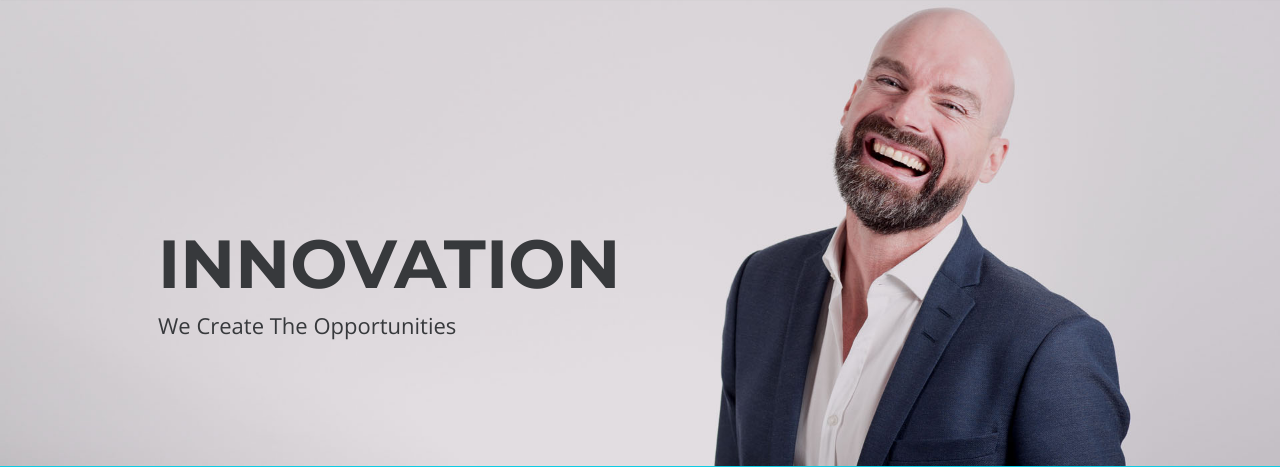
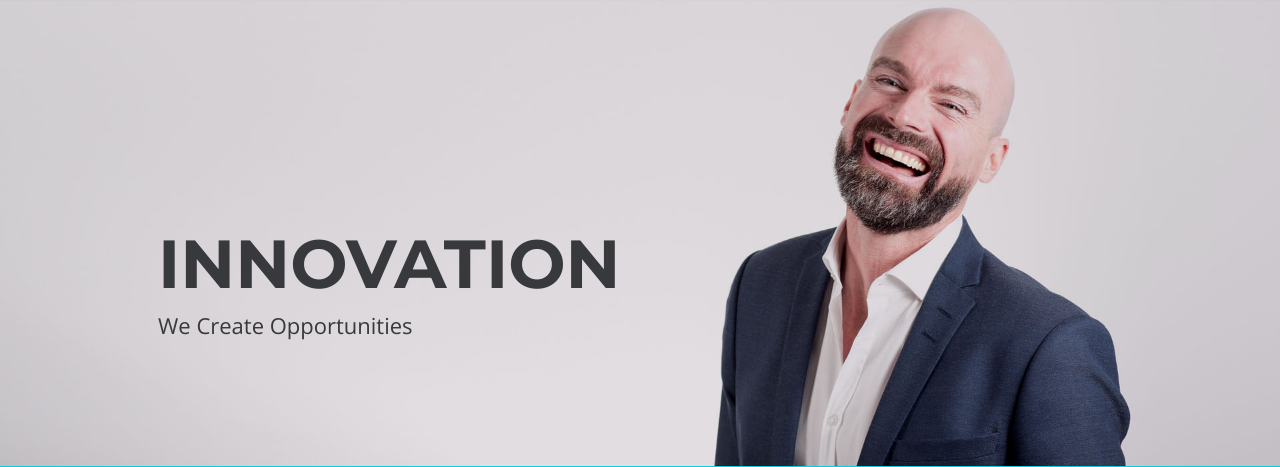
Before and after one commit to IGichuki/icsproject-group, a PHP site: page / in a window 1280 px wide. Shown: the part 107-574 px from the top of the page. Run offline with PHP 8.4, Linux system fonts and the light colour scheme; data comes from the database, SQL or seed files in the repository; some libraries are stand-ins or nearby versions.

Commit message:
changes to some entities

```diff
--- a/home.php
+++ b/home.php
@@ -7,7 +7,7 @@
                 <img src="<?php echo web_root; ?>plugins/home-plugins/img/slides/1.jpg" alt="" />
                 <div class="flex-caption">
                     <h3>innovation</h3>
-          <p>We create the opportunities</p>
+          <p>We create opportunities</p>
 
                 </div>
               </li>
```
